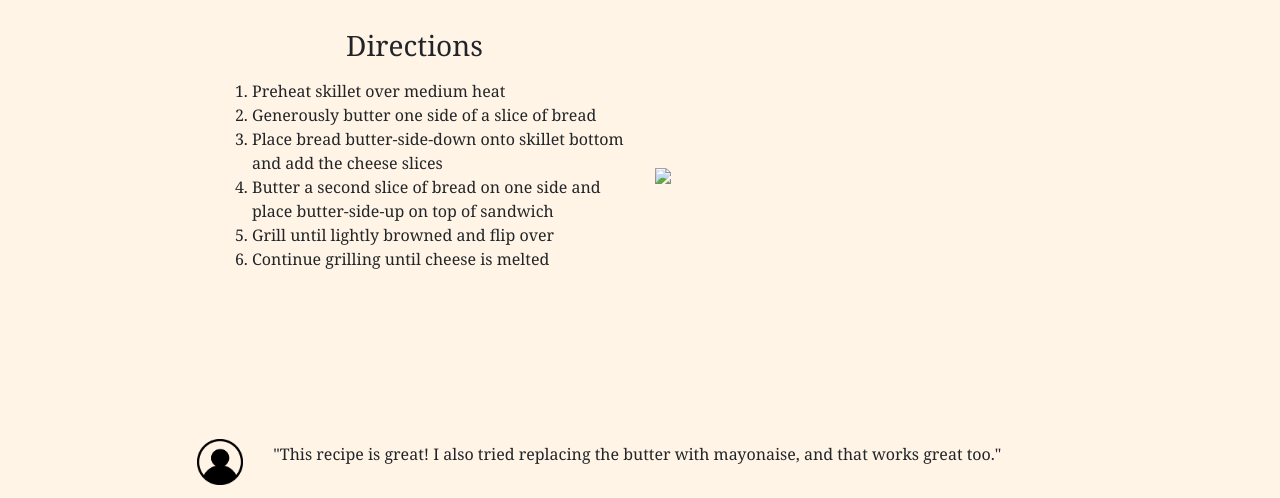
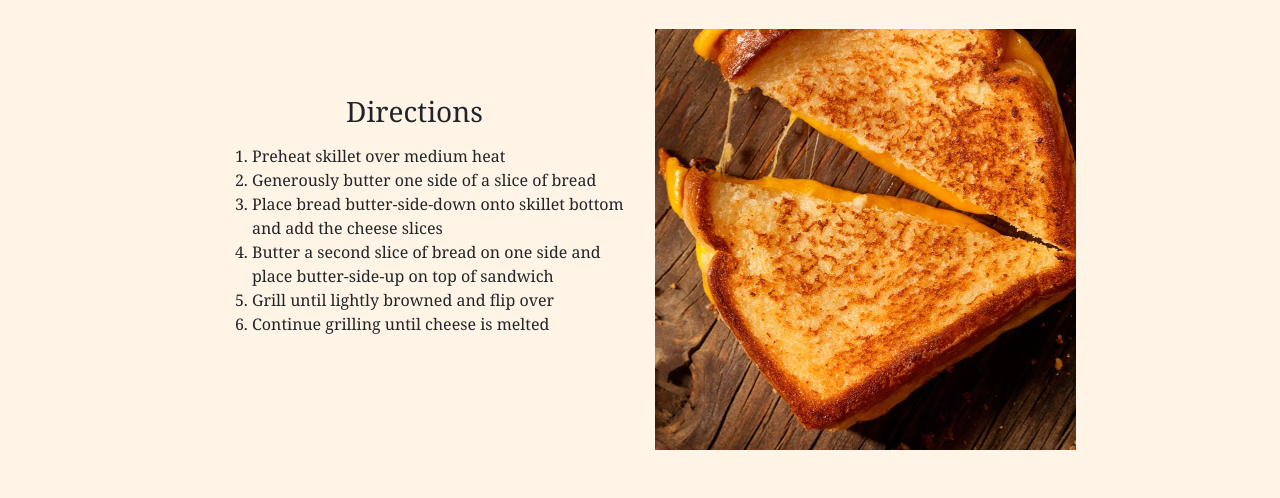
Before and after one commit to Nathaniel150/CreativeProject1, a plain HTML site: page pages/grilledcheese.html in a window 1280 px wide. Shown: the part 1125-1623 px from the top of the page. Drawn offline with nearby package versions, Linux system fonts and the light colour scheme.

Commit message:
Fixed Stylesheet and images

```diff
--- a/pages/grilledcheese.html
+++ b/pages/grilledcheese.html
@@ -119,7 +119,7 @@
 						</div>
 					</div>
 					<div class="col-xs-11 col-lg-6">
-						<div><img src='../images/grilledcheese3.jpeg'/></div>
+						<div><img src='../images/grilledcheese1.jpg'/></div>
 					</div>
 				</div>
 			</div>
```
Also changed, not shown: images/grilledcheese1.jpg (added).
